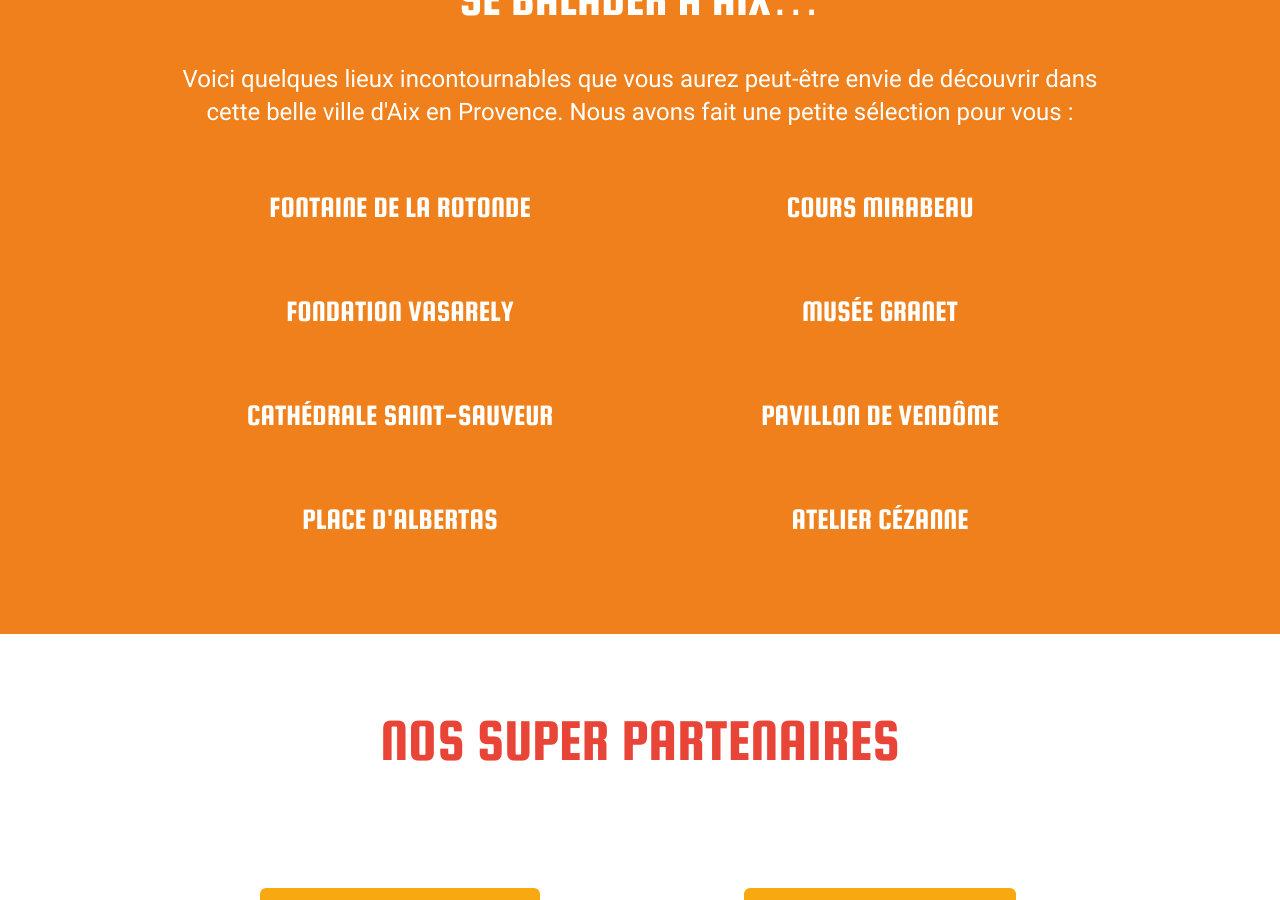
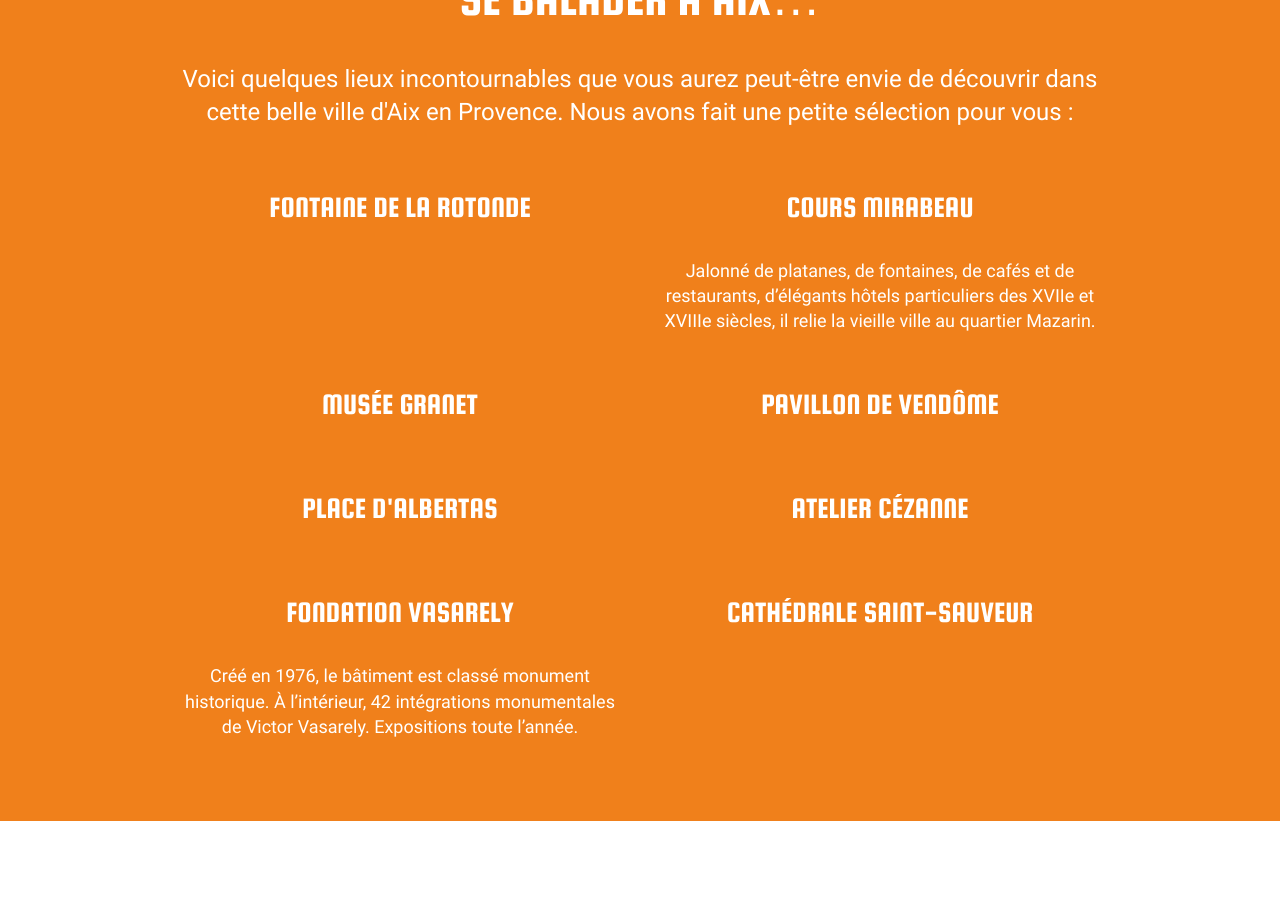
Before and after one commit to sudweb/2017, a Jekyll site: the page built from lieux.html, in a window 1280 px wide and 900 px high, scrolled down 5022 px. Built offline with Jekyll 4.4.1, drawn with Linux system fonts in a browser that asks for light colours.

Commit message:
create include for visits

```diff
--- /dev/null
+++ b/_data/visits.yml
@@ -0,0 +1,23 @@
+- name: Fontaine de la rotonde
+  description:
+
+- name: Cours Mirabeau
+  description: Jalonné de platanes, de fontaines, de cafés et de restaurants, d’élégants hôtels particuliers des XVIIe et XVIIIe siècles, il relie la vieille ville au quartier Mazarin.
+
+- name: Musée Granet
+  description:
+
+- name: Pavillon de vendôme
+  description:
+
+- name: Place D'Albertas
+  description:
+
+- name: Atelier Cézanne
+  description:
+
+- name: Fondation Vasarely
+  description: Créé en 1976, le bâtiment est classé monument historique. À l’intérieur, 42 intégrations monumentales de Victor Vasarely. Expositions toute l’année.
+
+- name: Cathédrale Saint-Sauveur
+  description:
--- /dev/null
+++ b/_includes/visits.html
@@ -0,0 +1,9 @@
+<div class="grid-2">
+  {% assign visits = site.data.visits %}
+  {% for visit in visits %}
+  <section>
+    <h3 class="tiny-title-size uppercase">{{ visit.name }}</h3>
+    <p class="tiny-size">{{ visit.description }}</p>
+  </section>
+  {% endfor %}
+</div>
--- a/lieux.html
+++ b/lieux.html
@@ -125,40 +125,7 @@ permalink: /lieux/
 			<div class="wrapper text-center">
 				<h2 class="regular-title-size uppercase">Se balader À Aix&hellip;</h2>
 				<p>Voici quelques lieux incontournables que vous aurez peut-être envie de découvrir dans cette belle ville d'Aix en Provence. Nous avons fait une petite sélection pour vous :</p>
-				<div class="grid-2">
-					<section>
-						<h3 class="tiny-title-size uppercase">Fontaine de la rotonde</h3>
-						<p class="tiny-size"></p>
-					</section>
-					<section>
-						<h3 class="tiny-title-size uppercase">Cours Mirabeau</h3>
-						<p class="tiny-size"></p>
-					</section>
-					<section>
-						<h3 class="tiny-title-size uppercase">Fondation Vasarely</h3>
-						<p class="tiny-size"></p>
-					</section>
-					<section>
-						<h3 class="tiny-title-size uppercase">Musée Granet</h3>
-						<p class="tiny-size"></p>
-					</section>
-					<section>
-						<h3 class="tiny-title-size uppercase">Cathédrale Saint-Sauveur</h3>
-						<p class="tiny-size"></p>
-					</section>
-					<section>
-						<h3 class="tiny-title-size uppercase">Pavillon de vendôme</h3>
-						<p class="tiny-size"></p>
-					</section>
-					<section>
-						<h3 class="tiny-title-size uppercase">Place D'Albertas</h3>
-						<p class="tiny-size"></p>
-					</section>
-					<section>
-						<h3 class="tiny-title-size uppercase">Atelier Cézanne</h3>
-						<p class="tiny-size"></p>
-					</section>
-				</div>
+				{% include visits.html %}
 			</div>
 		</div>
 	</article>
```
Also changed, not shown: 1 other file.
